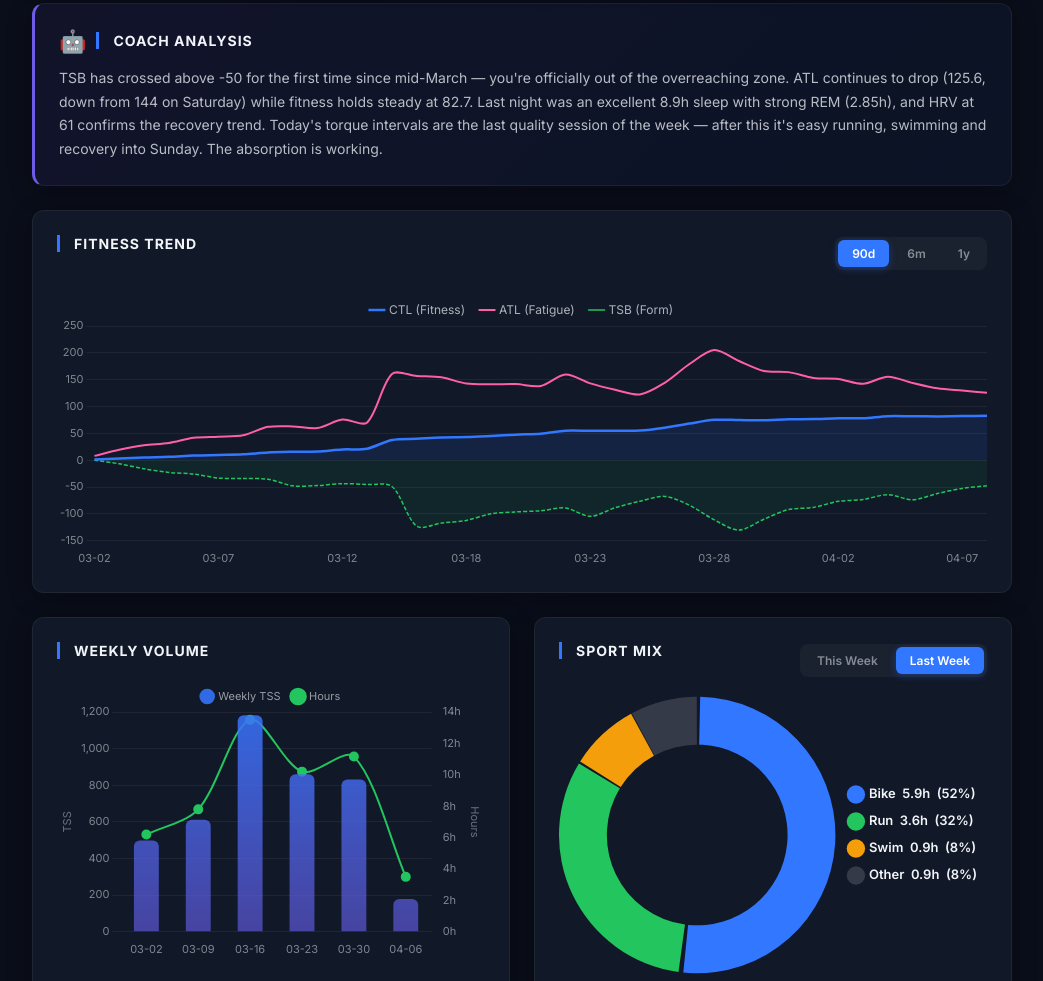
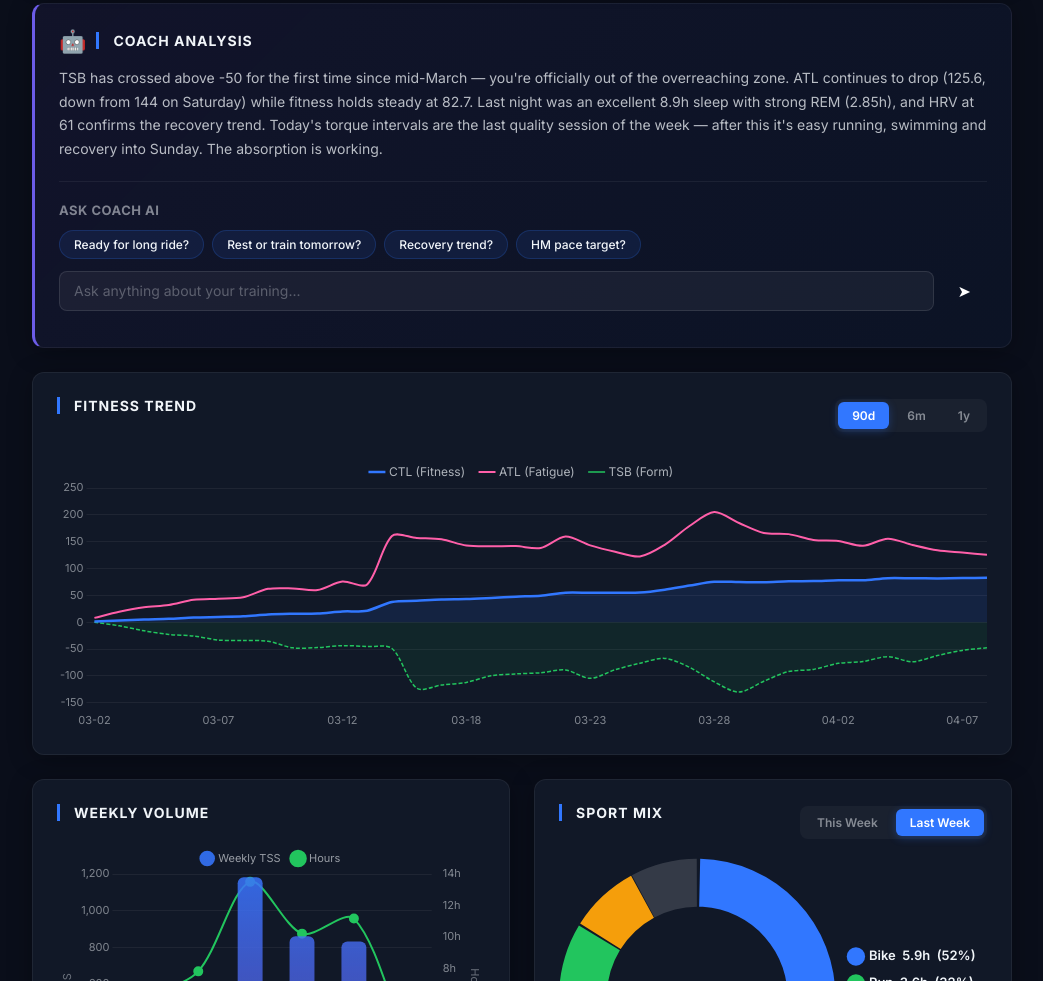
Before and after one commit to cabotinsights/tp-dashboard, a plain HTML site: page index.html in a window 1280 px wide. Shown: the part 988-1969 px from the top of the page, without its empty margins (228-1271 px from the left). Drawn offline with nearby package versions, Linux system fonts and the light colour scheme.

Commit message:
feat: Ask Coach AI chatbot with Netlify Function proxy
- Chat input below coach analysis with quick-ask buttons
- Sends athlete data as context to Claude API via Netlify Function
- Keeps last 4 message pairs visible
- Quick asks: ready for long ride, rest or train, recovery trend, HM pace
- Requires ANTHROPIC_API_KEY env var in Netlify

Co-Authored-By: Claude Opus 4.6 (1M context) <noreply@anthropic.com>

```diff
--- a/css/style.css
+++ b/css/style.css
@@ -1209,6 +1209,124 @@ body {
   }
 }
 
+/* === Coach Chat === */
+.coach-chat {
+  margin-top: 20px;
+  padding-top: 20px;
+  border-top: 1px solid rgba(255, 255, 255, 0.06);
+}
+
+.coach-chat-header {
+  font-size: 13px;
+  font-weight: 700;
+  text-transform: uppercase;
+  letter-spacing: 0.5px;
+  color: rgba(241, 245, 249, 0.5);
+  margin-bottom: 12px;
+}
+
+.coach-quick-asks {
+  display: flex;
+  flex-wrap: wrap;
+  gap: 8px;
+  margin-bottom: 12px;
+}
+
+.quick-ask {
+  background: rgba(49, 119, 255, 0.1);
+  border: 1px solid rgba(49, 119, 255, 0.2);
+  color: var(--accent);
+  padding: 6px 14px;
+  border-radius: 20px;
+  font-size: 12px;
+  font-weight: 500;
+  cursor: pointer;
+  transition: all 0.2s;
+  font-family: 'Inter', sans-serif;
+}
+
+.quick-ask:hover {
+  background: rgba(49, 119, 255, 0.2);
+  border-color: rgba(49, 119, 255, 0.4);
+}
+
+.coach-input-row {
+  display: flex;
+  gap: 8px;
+  margin-bottom: 12px;
+}
+
+.coach-input {
+  flex: 1;
+  background: rgba(255, 255, 255, 0.05);
+  border: 1px solid rgba(255, 255, 255, 0.1);
+  border-radius: 8px;
+  padding: 10px 14px;
+  font-size: 14px;
+  color: var(--text-primary);
+  font-family: 'Inter', sans-serif;
+  outline: none;
+  transition: border-color 0.2s;
+}
+
+.coach-input:focus {
+  border-color: var(--accent);
+}
+
+.coach-input::placeholder {
+  color: rgba(241, 245, 249, 0.3);
+}
+
+.coach-send {
+  background: var(--accent);
+  border: none;
+  border-radius: 8px;
+  padding: 10px 16px;
+  color: white;
+  font-size: 16px;
+  cursor: pointer;
+  transition: background 0.2s;
+  font-family: 'Inter', sans-serif;
+}
+
+.coach-send:hover {
+  background: var(--accent-hover);
+}
+
+.coach-send:disabled {
+  opacity: 0.5;
+  cursor: not-allowed;
+}
+
+.coach-messages {
+  display: flex;
+  flex-direction: column;
+  gap: 10px;
+}
+
+.coach-msg {
+  padding: 10px 14px;
+  border-radius: 10px;
+  font-size: 14px;
+  line-height: 1.6;
+  max-width: 90%;
+}
+
+.coach-msg--user {
+  background: rgba(49, 119, 255, 0.15);
+  color: var(--text-primary);
+  align-self: flex-end;
+  border-bottom-right-radius: 2px;
+}
+
+.coach-msg--coach {
+  background: rgba(255, 255, 255, 0.05);
+  border: 1px solid rgba(255, 255, 255, 0.06);
+  color: rgba(241, 245, 249, 0.8);
+  align-self: flex-start;
+  border-bottom-left-radius: 2px;
+}
+
 /* === AI Coach Summary === */
 .ai-summary {
   border-left: 3px solid #6C5CE7;
--- a/index.html
+++ b/index.html
@@ -164,6 +164,33 @@
               <h2 class="section-title" style="margin-bottom:0">Coach Analysis</h2>
             </div>
             <p class="ai-summary-text" x-text="me.coach_summary"></p>
+
+            <!-- Ask Coach AI -->
+            <div class="coach-chat">
+              <div class="coach-chat-header">Ask Coach AI</div>
+              <div class="coach-quick-asks">
+                <button class="quick-ask" @click="askCoach('Am I ready for a long ride this weekend?')">Ready for long ride?</button>
+                <button class="quick-ask" @click="askCoach('Should I rest tomorrow or train?')">Rest or train tomorrow?</button>
+                <button class="quick-ask" @click="askCoach('How is my recovery trending?')">Recovery trend?</button>
+                <button class="quick-ask" @click="askCoach('What pace should I target for my next half marathon?')">HM pace target?</button>
+              </div>
+              <div class="coach-input-row">
+                <input type="text" class="coach-input" placeholder="Ask anything about your training..."
+                  x-model="coachQuestion"
+                  @keydown.enter="askCoach(coachQuestion)">
+                <button class="coach-send" @click="askCoach(coachQuestion)" :disabled="coachLoading">
+                  <span x-show="!coachLoading">&#10148;</span>
+                  <span x-show="coachLoading">...</span>
+                </button>
+              </div>
+              <div class="coach-messages" x-show="coachMessages.length > 0">
+                <template x-for="msg in coachMessages" :key="msg.id">
+                  <div class="coach-msg" :class="'coach-msg--' + msg.role">
+                    <div class="coach-msg-text" x-text="msg.text"></div>
+                  </div>
+                </template>
+              </div>
+            </div>
           </div>
 
           <!-- Fitness Trend Chart -->
--- a/js/app.js
+++ b/js/app.js
@@ -7,6 +7,10 @@ function app() {
     refreshing: false,
     fitnessRange: '90d',
     sportMixView: 'last',
+    coachQuestion: '',
+    coachMessages: [],
+    coachLoading: false,
+    coachMsgId: 0,
 
     get me() {
       if (!this.data) return null;
@@ -183,6 +187,47 @@ function app() {
       this.refreshing = false;
     },
 
+    async askCoach(question) {
+      if (!question || !question.trim() || this.coachLoading) return;
+      var q = question.trim();
+      this.coachQuestion = '';
+      this.coachMsgId++;
+      this.coachMessages.push({ id: this.coachMsgId, role: 'user', text: q });
+      if (this.coachMessages.length > 8) this.coachMessages.splice(0, 2);
+      this.coachLoading = true;
+
+      try {
+        var athleteData = {
+          name: this.me.name,
+          current_fitness: this.me.current_fitness,
+          this_week: this.me.this_week,
+          last_week: this.me.last_week,
+          recovery: this.me.recovery ? this.me.recovery.slice(-7) : [],
+          upcoming_sessions: this.me.upcoming_sessions,
+          completed_sessions: this.me.completed_sessions ? this.me.completed_sessions.slice(-5) : [],
+          next_event: this.me.next_event,
+          focus_event: this.me.focus_event,
+          pbs: this.me.pbs,
+          race_history: this.me.race_history,
+          weekly_trend: this.me.weekly_trend ? this.me.weekly_trend.slice(-6) : []
+        };
+
+        var resp = await fetch('/.netlify/functions/ask-coach', {
+          method: 'POST',
+          headers: { 'Content-Type': 'application/json' },
+          body: JSON.stringify({ question: q, athleteData: athleteData })
+        });
+        var result = await resp.json();
+        this.coachMsgId++;
+        this.coachMessages.push({ id: this.coachMsgId, role: 'coach', text: result.reply });
+      } catch (err) {
+        this.coachMsgId++;
+        this.coachMessages.push({ id: this.coachMsgId, role: 'coach', text: 'Sorry, could not reach Coach AI. Try again.' });
+      }
+      this.coachLoading = false;
+      if (this.coachMessages.length > 8) this.coachMessages.splice(0, 2);
+    },
+
     renderSportChart() {
       if (!this.me) return;
       var sportData;
```
Also changed, not shown: netlify/functions/ask-coach.js (added, +50 -0 lines), 5 other files.
